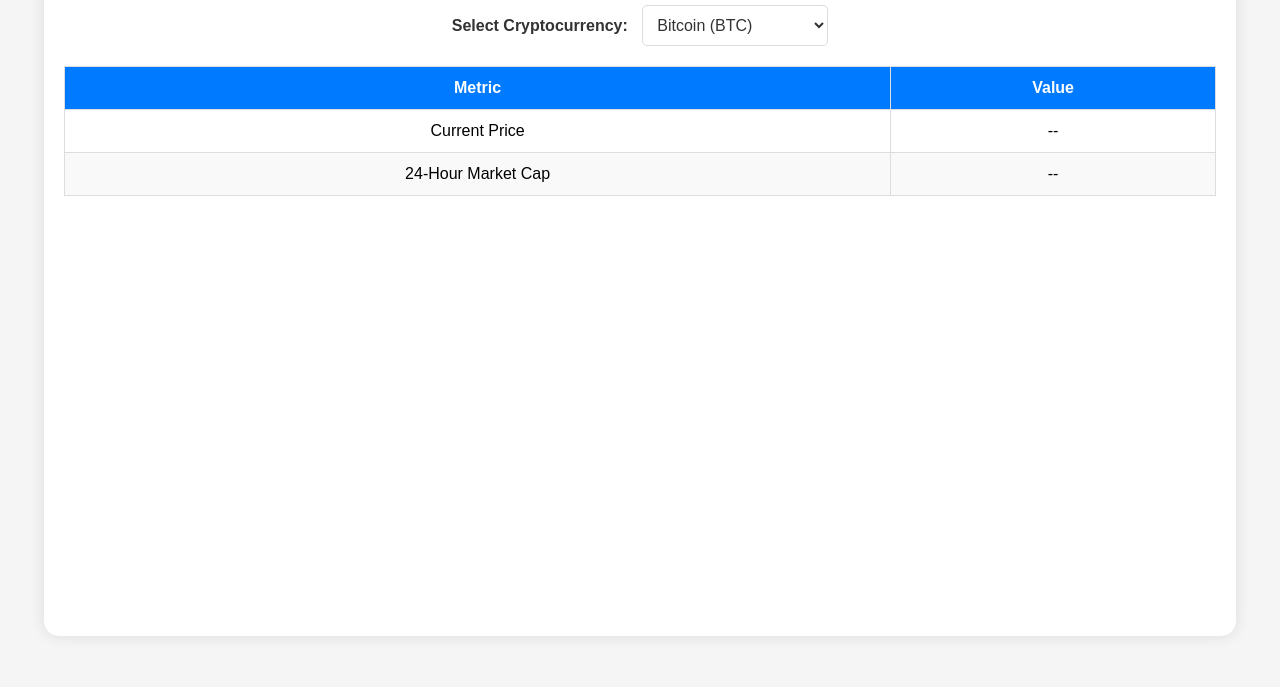
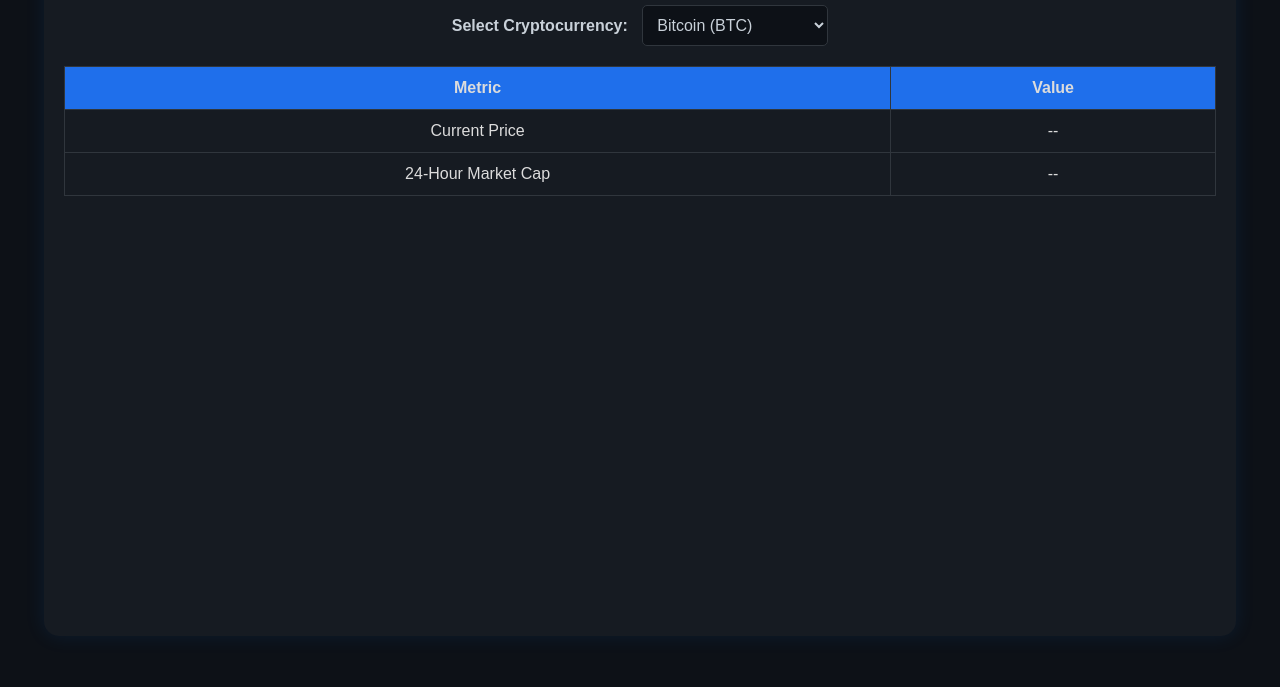
Before and after one commit to PratikTiwari05/CryptoVista, a plain HTML site: page Dashboard.html in a window 1280 px wide. Shown: the part 113-800 px from the top of the page. Drawn offline with nearby package versions, Linux system fonts and the light colour scheme; no server answers.

Commit message:
Minor Updates

```diff
--- a/Dashboard.css
+++ b/Dashboard.css
@@ -1,8 +1,9 @@
 body {
-  font-family: 'Arial', sans-serif;
-  background-color: #f5f5f5;
+  font-family: "Arial", sans-serif;
+  background-color: #0d1117;
   margin: 0;
   padding: 0;
+  color: #c9d1d9;
 }
 
 .container {
@@ -10,14 +11,14 @@ body {
   max-width: 1200px;
   margin: 20px auto;
   padding: 20px;
-  background-color: #ffffff;
+  background-color: #161b22;
   border-radius: 15px;
-  box-shadow: 0px 0px 15px rgba(0, 0, 0, 0.1);
+  box-shadow: 0px 0px 20px rgba(0, 123, 255, 0.1);
 }
 
 h1 {
   text-align: center;
-  color: #333;
+  color: #58a6ff;
   margin-bottom: 20px;
 }
 
@@ -29,16 +30,16 @@ h1 {
 label {
   font-weight: bold;
   margin-right: 10px;
-  color: #333;
+  color: #c9d1d9;
 }
 
 select {
   padding: 10px;
   font-size: 16px;
-  border: 1px solid #ddd;
+  border: 1px solid #30363d;
   border-radius: 5px;
-  background-color: #fff;
-  color: #333;
+  background-color: #0d1117;
+  color: #c9d1d9;
 }
 
 table {
@@ -47,26 +48,30 @@ table {
   margin-bottom: 20px;
 }
 
-table, th, td {
-  border: 1px solid #ddd;
+table,
+th,
+td {
+  border: 1px solid #30363d;
 }
 
-th, td {
+th,
+td {
   padding: 12px;
   text-align: center;
+  color: #dcdcdc;
 }
 
 thead {
-  background-color: #007bff;
-  color: #fff;
+  background-color: #1f6feb;
+  color: #ffffff;
 }
 
 tr:nth-child(even) {
-  background-color: #f9f9f9;
+  background-color: #161b22;
 }
 
 tr:hover {
-  background-color: #e9ecef;
+  background-color: #21262d;
 }
 
 .chart-container {
@@ -77,15 +82,17 @@ tr:hover {
 
 @media (max-width: 768px) {
   .container {
-      width: 95%;
-      padding: 10px;
+    width: 95%;
+    padding: 10px;
   }
 
-  table, th, td {
-      font-size: 14px;
+  table,
+  th,
+  td {
+    font-size: 14px;
   }
 
   .chart-container {
-      height: 300px;
+    height: 300px;
   }
 }
--- a/Dashboard.js
+++ b/Dashboard.js
@@ -1,28 +1,24 @@
 document.addEventListener("DOMContentLoaded", async () => {
-  const apiUrl = `https://api.coingecko.com/api/v3/coins/markets?vs_currency=usd&order=market_cap_desc&per_page=8&page=1&sparkline=false&_=${Date.now()}`;
+  const cryptoSelect = document.getElementById("crypto");
+  const priceEl = document.getElementById("price");
+  const capEl = document.getElementById("market-cap");
 
-  try {
-    const response = await fetch(apiUrl);
-    const data = await response.json();
+  async function fetchCryptoData(coinId) {
+    const apiUrl = `https://api.coingecko.com/api/v3/coins/${coinId}`;
+    try {
+      const response = await fetch(apiUrl);
+      const data = await response.json();
+      priceEl.textContent = `$${data.market_data.current_price.usd.toLocaleString()}`;
+      capEl.textContent = `$${data.market_data.market_cap.usd.toLocaleString()}`;
+    } catch (error) {
+      console.error("Error fetching data:", error);
+    }
+  }
 
-    data.forEach((coin, index) => {
-      const priceEl = document.querySelectorAll(".last-price")[index];
-      const changeEl = document.querySelectorAll(".last-update")[index];
-      const capEl = document.querySelectorAll(".market-cap")[index];
+  cryptoSelect.addEventListener("change", () => {
+    fetchCryptoData(cryptoSelect.value);
+  });
 
-      if (priceEl)
-        priceEl.textContent = `$${coin.current_price.toLocaleString()}`;
-      if (changeEl) {
-        changeEl.textContent = `${coin.price_change_percentage_24h.toFixed(
-          2
-        )}%`;
-        changeEl.className = `table-data last-update ${
-          coin.price_change_percentage_24h >= 0 ? "green" : "red"
-        }`;
-      }
-      if (capEl) capEl.textContent = `$${coin.market_cap.toLocaleString()}`;
-    });
-  } catch (error) {
-    console.error("Error fetching data:", error);
-  }
+  // Initial load
+  fetchCryptoData(cryptoSelect.value);
 });
--- a/quiz.css
+++ b/quiz.css
@@ -3,7 +3,23 @@ body {
   font-family: Arial, sans-serif;
   margin: 0;
   padding: 0;
-    background-color: #04040c;
+  background: linear-gradient(135deg, #0d1117, #1a1f2b);
+  background-attachment: fixed;
+  background-size: cover;
+  color: #e6edf3;
+}
+
+body::before {
+  content: "";
+  position: fixed;
+  top: 0;
+  left: 0;
+  width: 100%;
+  height: 100%;
+  background: url("https://www.transparenttextures.com/patterns/stardust.png");
+  opacity: 0.04;
+  z-index: 0;
+  pointer-events: none;
 }
 
 header {
@@ -11,6 +27,8 @@ header {
   color: #eebc1d;
   padding: 10px 20px;
   text-align: center;
+  position: relative;
+  z-index: 1;
 }
 
 header h1 {
@@ -28,18 +46,20 @@ nav ul li {
 }
 
 nav ul li a {
-    color: #fff;
+  color: #ffffff;
   text-decoration: none;
 }
 
 main {
   padding: 20px;
+  position: relative;
+  z-index: 1;
 }
 
 #quiz {
-    background: #353535;
+  background: #1e222a;
   border-radius: 8px;
-    box-shadow: 0 0 10px rgba(0, 0, 0, 0.1);
+  box-shadow: 0 0 20px rgba(0, 123, 255, 0.15);
   max-width: 800px;
   margin: 0 auto;
   padding: 20px;
@@ -57,54 +77,63 @@ h2 {
 .question {
   margin-bottom: 20px;
 }
-.mainHead{
+
+.mainHead {
   display: flex;
   align-items: center;
   justify-content: center;
 }
-span{
+
+span {
   display: flex;
 }
+
 .question p {
   font-weight: bold;
+  color: #f0f6fc;
 }
 
 input[type="radio"] {
   margin-right: 10px;
+  accent-color: #1f6feb;
 }
 
 label {
   margin-bottom: 0px;
   display: block;
-    color: #fff;
+  color: #c9d1d9;
 }
-p{
-    color: #fff;
+
+p {
+  color: #c9d1d9;
 }
 
 button {
-    background-color: #007bff;
+  background-color: #1f6feb;
   border: none;
   border-radius: 5px;
-    color: #fff;
+  color: #ffffff;
   padding: 10px 20px;
   font-size: 1em;
   cursor: pointer;
   display: block;
-    margin: 20px  auto 0px auto;
+  margin: 20px auto 0px auto;
+  transition: background-color 0.3s ease, transform 0.2s ease;
 }
 
 button:hover {
-    background-color: #0056b3;
+  background-color: #388bfd;
+  transform: scale(1.03);
 }
 
 #quiz-result {
-    argin-top: 20px;
+  margin-top: 20px;
   font-weight: bold;
   display: flex;
   align-items: center;
   justify-content: center;
   flex-direction: column;
+  color: #e6edf3;
 }
 
 footer {
@@ -115,12 +144,14 @@ footer {
   position: fixed;
   bottom: 0;
   width: 100%;
+  z-index: 1;
 }
 
 footer p {
   margin: 0;
 }
-h3{
+
+h3 {
   margin-bottom: 0px;
-    color: #fff;
+  color: #ffffff;
 }
```
Also changed, not shown: index.html (+4 -3 lines), index.js (+7 -8 lines), quiz.html (+1 -1 lines), 1 other file. Lines whose indentation alone changed are shown as unchanged.
